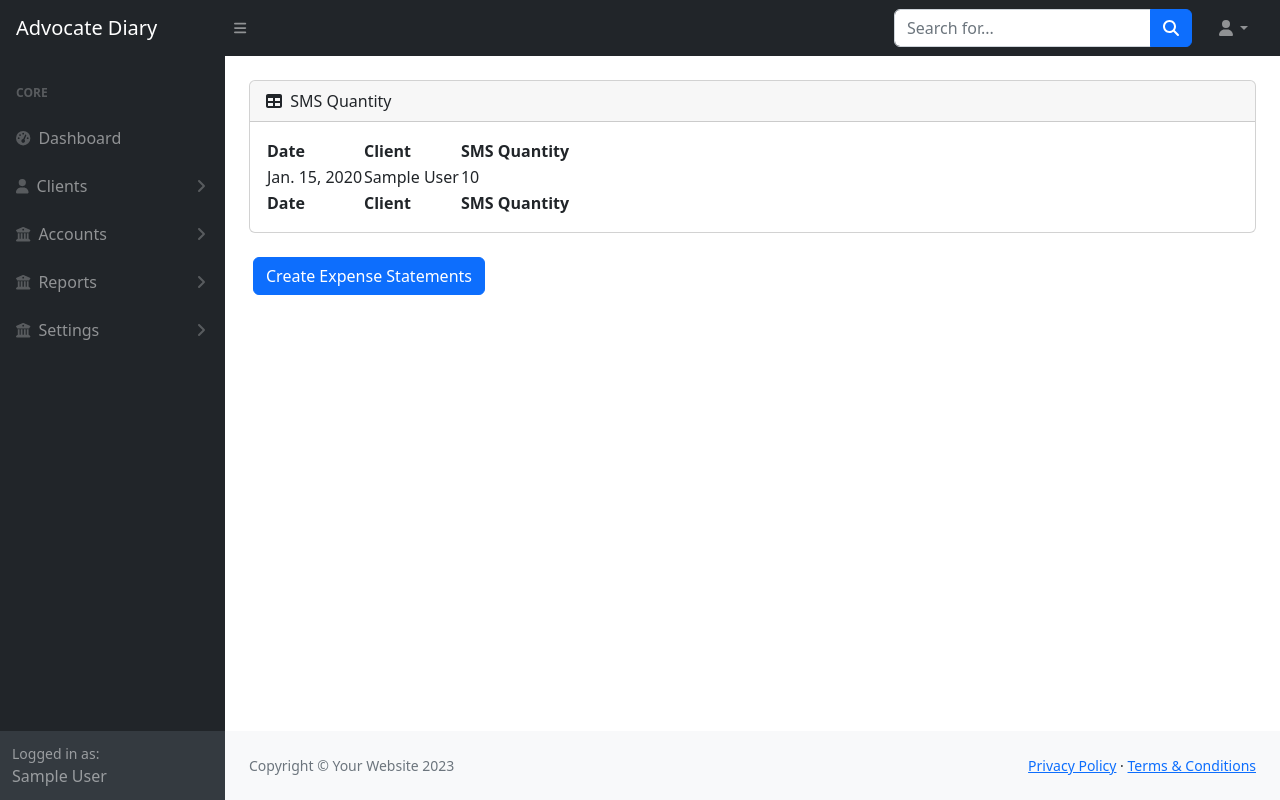
After one commit to bdimomin/the-dairy, a Django app: page /useradmin/sms-bundle/ in a window 1280 px wide. The commit adds this page. Run offline with Django 4.2, Linux system fonts and the light colour scheme; a user stored in the database is signed in; tables that the repository leaves empty hold one stand-in row (values such as "Sample post"); some libraries are stand-ins or nearby versions.

Commit message:
SMS Bundle

```diff
--- a/templates/superadmin/includes/sidebar.html
+++ b/templates/superadmin/includes/sidebar.html
@@ -102,7 +102,7 @@
                         <a class="nav-link" href="#">Send SMS</a>
                         <a class="nav-link" href="#">Auto SMS</a>
                         <a class="nav-link" href="#">SMS Log</a>
-                        <a class="nav-link" href="#">SMS Bundle Distribution</a>
+                        <a class="nav-link" href="{% url "smsbundle" %}">SMS Bundle Distribution</a>
 
                     </nav>
                 </div>
--- /dev/null
+++ b/templates/superadmin/smsbundle.html
@@ -0,0 +1,100 @@
+
+
+
+{% extends 'superadmin/base.html' %}
+{% block title %}Expense Statements {% endblock title %}
+{% load crispy_forms_tags %}
+
+{% block content %}
+<br>
+
+{% if sms %}
+<div class="card mb-4 ml-4 mr-4">
+    <div class="card-header">
+        <i class="fas fa-table me-1"></i>
+        SMS Quantity
+    </div>
+    <div class="card-body">
+        <table id="datatablesSimple">
+            <thead>
+                <tr>
+                  <th>Date</th>
+                  <th>Client</th>
+
+                  <th>SMS Quantity</th>
+                </tr>
+            </thead>
+            <tfoot>
+                <tr>
+                    <th>Date</th>
+                    <th>Client</th>
+
+                    <th>SMS Quantity</th>
+                </tr>
+            </tfoot>
+            <tbody>
+              {% for message in sms %}
+              <tr>
+
+                        <td>{{ message.date }}</td>
+                        <td>{{ message.client }}</td>
+                        <td>{{ message.sms_quantity }}</td>
+
+              </tr>
+              {% endfor %}
+            </tbody>
+        </table>
+    </div>
+</div>
+{% else %}
+<h3 class="text-center alert alert-primary" role="alert">Currently, You don't have SMS Bunddle Record</h3>
+{% endif %}
+
+
+<div class="container">
+  <div class="row">
+    <div class="col-md-3  ml-3"><button type="button" class="btn btn-primary" data-toggle="modal" data-target=".bd-example-modal-lg">Create Expense Statements</button></div>
+  </div>
+</div>
+
+
+<div class="modal fade bd-example-modal-lg" tabindex="-1" role="dialog" aria-labelledby="myLargeModalLabel" aria-hidden="true">
+  <div class="modal-dialog modal-lg">
+    <div class="modal-content">
+
+     <div class="container">
+      <div class="row">
+        <div class="col-md-10 offset-md-1">
+          <br>
+          <form method="post">
+
+            {% csrf_token %}
+
+            <div class="row">
+              <div class="col-md-12">{{ form.client|as_crispy_field }}</div>
+
+            </div>
+
+            <div class="row">
+              <div class="col-md-12">{{ form.sms_quantity|as_crispy_field }}</div>
+
+            </div>
+
+
+            <br>
+            <div class="row">
+              <div class="col-md-3 offset-md-4"> <button type="submit" class="btn btn-primary">Save Invoice</button></div>
+            </div>
+
+          </form>
+          <br>
+
+        </div>
+      </div>
+     </div>
+    </div>
+  </div>
+</div>
+
+
+{% endblock %}
--- a/users/forms.py
+++ b/users/forms.py
@@ -68,3 +68,12 @@ class SuperAdminExpenseStatementForm(forms.ModelForm):
         super(SuperAdminExpenseStatementForm, self).__init__(**kwargs)
         if user:
             self.fields['client'].queryset =User.objects.filter(is_superadmin=0)
+class SMSBundleForm(forms.ModelForm):
+    class Meta:
+        model = SMSBundle
+        fields = '__all__'
+
+    def __init__(self, user=None, **kwargs):
+        super(SMSBundleForm, self).__init__(**kwargs)
+        if user:
+            self.fields['client'].queryset =User.objects.filter(is_superadmin=0)
--- a/users/models.py
+++ b/users/models.py
@@ -124,3 +124,11 @@ class SuperAdminExpenseStatement(models.Model):
 
     def __str__(self):
         return self.client
+
+class SMSBundle(models.Model):
+    client= models.ForeignKey(User, on_delete=models.CASCADE, blank=True, null=True)
+    date = models.DateField(auto_now_add=True, blank=True, null=True)
+    sms_quantity=models.IntegerField(null=True, blank=True)
+
+    def __str__(self):
+        return self.name
--- a/users/urls.py
+++ b/users/urls.py
@@ -20,6 +20,7 @@ urlpatterns = [
     path('useradmin/income-statement/', views.incomestatemts, name="superadminIncomeStatement"),
     path('useradmin/expense-statement/', views.expensestements, name="superadminExpenseStements"),
     path('useradmin/balance-statement/', views.balancestatements, name="superadminBalanceStatement"),
+    path('useradmin/sms-bundle/', views.smsbundle, name="smsbundle"),
 
 
 ]
--- a/users/views.py
+++ b/users/views.py
@@ -1,4 +1,4 @@
-from django.shortcuts import render, redirect
+from django.shortcuts import render, redirect, HttpResponse
 from django.contrib.auth import login,logout, authenticate
 from django.contrib import messages
 from django.contrib.auth.decorators import login_required
@@ -30,11 +30,11 @@ def index(request):
 
 @user_passes_test(superadmin, login_url="/login/")
 def home(request):
-    all_clients = User.objects.all().count()
+    all_clients = User.objects.filter(is_superadmin=0).count()
     # running_cases = Case.objects.filter(user=user, status='Running').count()
-    new_clients = User.objects.filter(date_joined=date.today()).count()
-    active_clients = User.objects.filter(is_active=1).count()
-    inactive_clients = User.objects.filter(is_active=0).count()
+    new_clients = User.objects.filter(is_superadmin=0,date_joined=date.today()).count()
+    active_clients = User.objects.filter(is_superadmin=0,is_active=1).count()
+    inactive_clients = User.objects.filter(is_superadmin=0,is_active=0).count()
     # decided_cases = Case.objects.filter(user=user, status='Decided').count()
     # abandoned_cases = Case.objects.filter(user=user, status='Abandoned').count()
 
@@ -230,10 +230,27 @@ def expensestements(request):
 
 @user_passes_test(superadmin, login_url="/login/")
 def balancestatements(request):
-    income = SuperAdminIncomeStatement.objects.all()
-    sumincome = SuperAdminIncomeStatement.objects.all().aggregate(sumincome=Sum('amount'))
-    expense = SuperAdminExpenseStatement.objects.all()
-    sumexpense = SuperAdminExpenseStatement.objects.all().aggregate(sumexpense=Sum('amount'))
-    netbalance= sumincome["sumincome"]-sumexpense["sumexpense"]
-    balance = itertools.zip_longest(income, expense)
-    return render(request,'superadmin/balancestatements.html', {'balance':balance,'netbalance':netbalance})
+    try:
+        income = SuperAdminIncomeStatement.objects.all()
+        sumincome = SuperAdminIncomeStatement.objects.all().aggregate(sumincome=Sum('amount'))
+        expense = SuperAdminExpenseStatement.objects.all()
+        sumexpense = SuperAdminExpenseStatement.objects.all().aggregate(sumexpense=Sum('amount'))
+        netbalance= sumincome["sumincome"]-sumexpense["sumexpense"]
+        balance = itertools.zip_longest(income, expense)
+        return render(request,'superadmin/balancestatements.html', {'balance':balance,'netbalance':netbalance})
+    except:
+        return HttpResponse(" Sorry! No Data Found")
+
+@user_passes_test(superadmin, login_url="/login/")
+def smsbundle(request):
+    sms = SMSBundle.objects.all()
+    form = SMSBundleForm(user=request.user)
+    if request.method =='POST':
+        client= request.POST.get('client')
+        sms_quantity = request.POST.get('sms_quantity')
+
+        clients = User.objects.get(id=client)
+
+        SMSBundle.objects.create(client=clients, sms_quantity=sms_quantity).save()
+
+    return render(request,'superadmin/smsbundle.html', {'form':form,'sms':sms})
```
Also changed, not shown: accounts/views.py (+12 -8 lines), users/migrations/0008_smsbundle.py (added).
